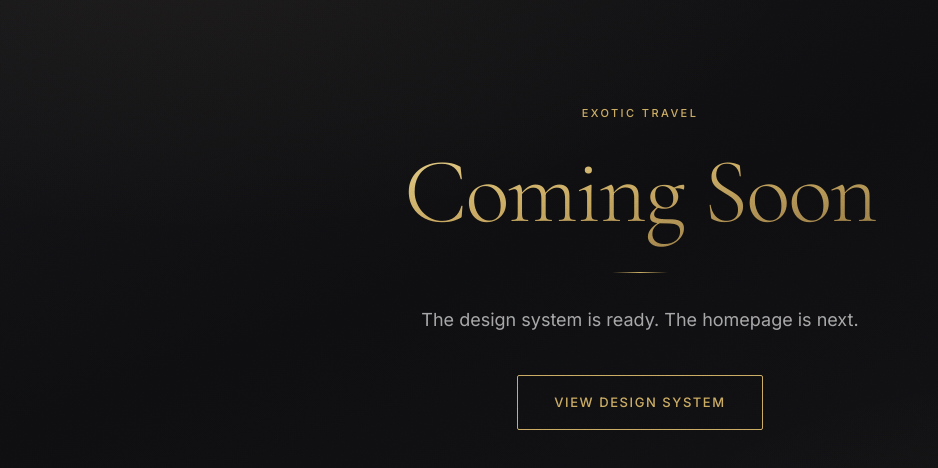
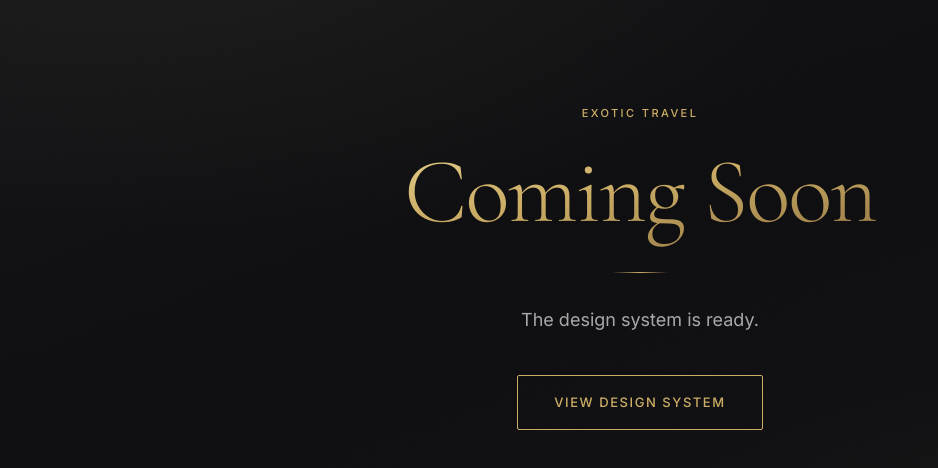
Before and after one commit to Huzaifa-Akram/Exotic-Travel, a Next.js app: page / in a window 1280 px wide. Shown: the part 132-600 px from the top of the page, without its empty margins (0-938 px from the left). Built offline with nearby package versions, Linux system fonts and the light colour scheme.

Commit message:
updated deisgn system

```diff
--- a/app/(site)/page.tsx
+++ b/app/(site)/page.tsx
@@ -14,7 +14,7 @@ export default function HomePage() {
         </h1>
         <div className="rule-gold mx-auto mt-8" />
         <p className="text-muted mx-auto mt-8 max-w-md text-lg">
-          The design system is ready. The homepage is next.
+          The design system is ready.
         </p>
         <Link href="/styleguide" className="btn btn-secondary mt-10">
           View Design System
```
